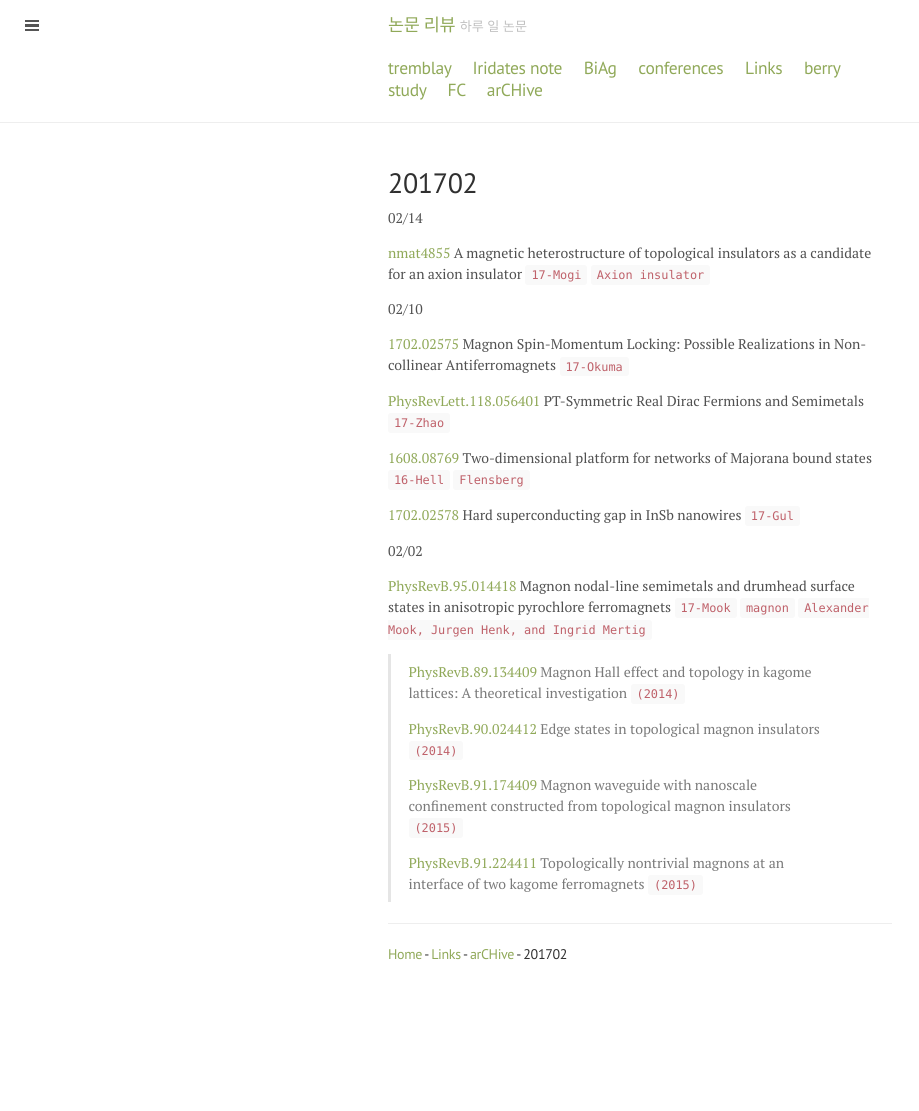
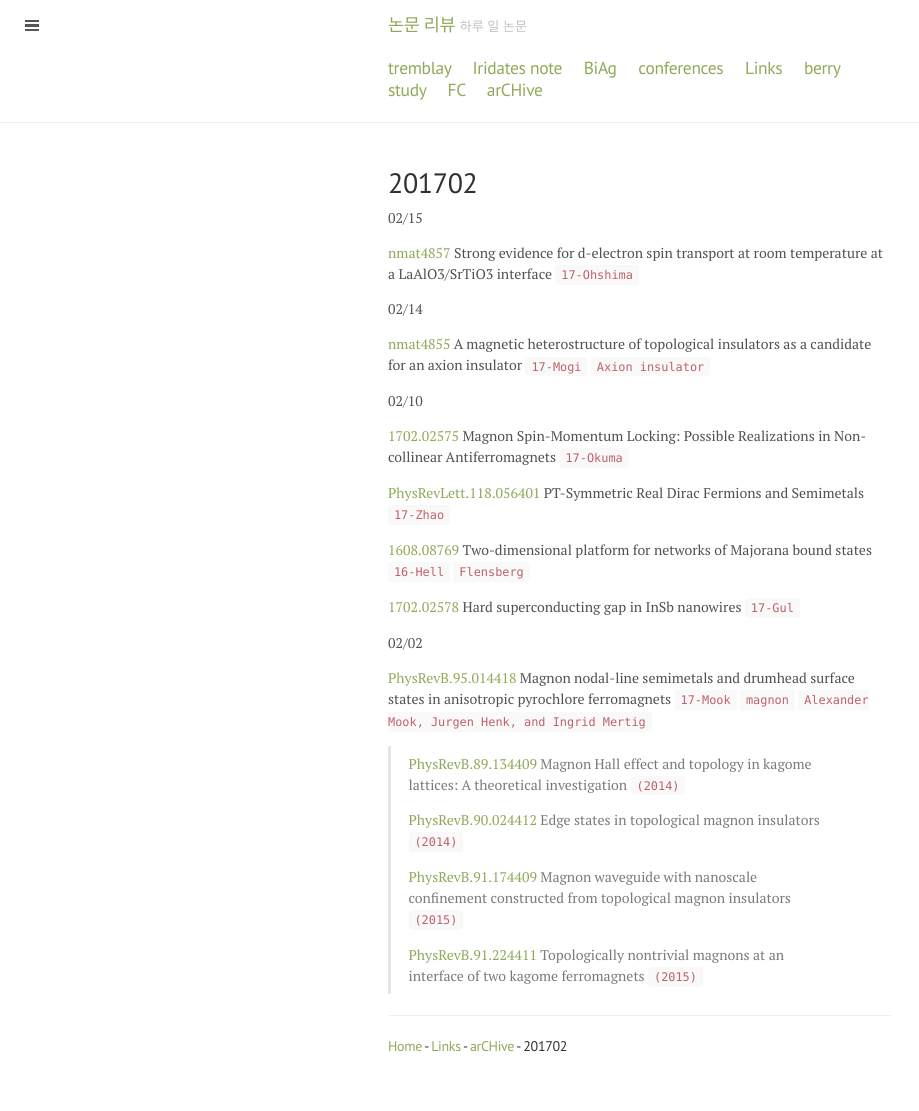
Before and after one commit to qkrwlsghdcjsworlt/work, a Jekyll site: the page built from 201702.md, in a window 1280 px wide. Shown: the whole page, without its empty margins (0-919 px from the left). Built offline with Jekyll 4.4.1, drawn with Linux system fonts in a browser that asks for light colours; before the commit the page ends 1020 px from its top, so only the background shows below that.

Commit message:
“update”

```diff
--- a/201702.md
+++ b/201702.md
@@ -3,6 +3,10 @@ layout: page
 title: 201702
 ---
 
+
+02/15
+
+[nmat4857](http://www.nature.com/nmat/journal/vaop/ncurrent/full/nmat4857.html) Strong evidence for d-electron spin transport at room temperature at a LaAlO3/SrTiO3 interface `17-Ohshima`
 
 02/14
 
```
